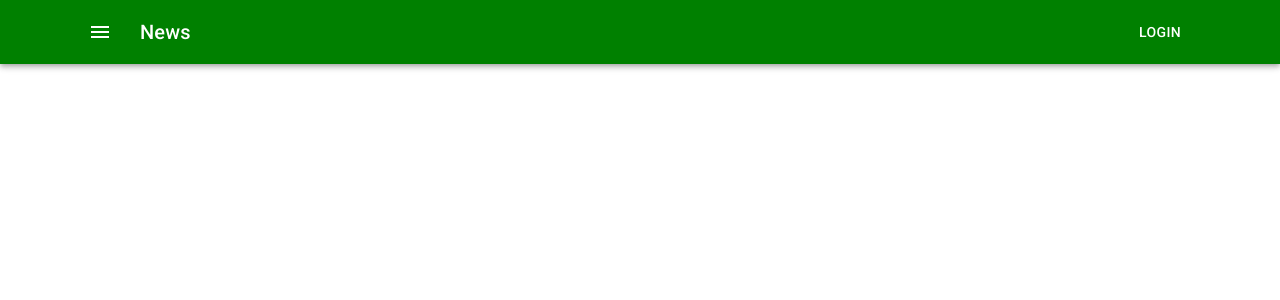
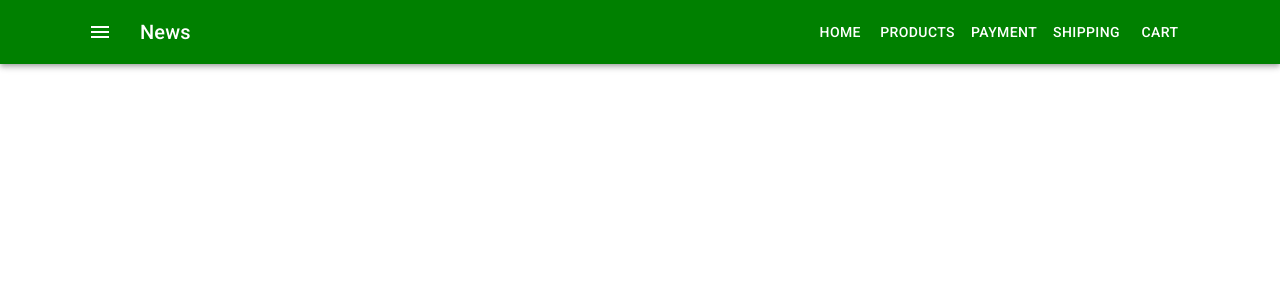
Before and after one commit to Sergii998/react-shop-project, a React (Create React App) app: page / in a window 1280 px wide. Shown: the top 300 px of the page. Built offline with nearby package versions, Linux system fonts and the light colour scheme.

Commit message:
add Menu

```diff
--- /dev/null
+++ b/src/components/Menu/Menu.tsx
@@ -0,0 +1,15 @@
+import Button from '@mui/material/Button'
+
+type Props = {}
+const Menu = (props: Props) => {
+    return (
+        <>
+            <Button color="inherit">Home</Button>
+            <Button color="inherit">Products</Button>
+            <Button color="inherit">Payment</Button>
+            <Button color="inherit">Shipping</Button>
+            <Button color="inherit">Cart</Button>
+        </>
+    )
+}
+export default Menu
--- a/src/container/Header/Header.tsx
+++ b/src/container/Header/Header.tsx
@@ -2,11 +2,12 @@
 
 import Toolbar from '@mui/material/Toolbar'
 import Typography from '@mui/material/Typography'
-import Button from '@mui/material/Button'
+
 import IconButton from '@mui/material/IconButton'
 import MenuIcon from '@mui/icons-material/Menu'
 import Container from '@mui/material/Container'
 import './Header.scss'
+import Menu from 'components/Menu/Menu'
 
 type Props = {}
 
@@ -31,7 +32,7 @@
                     >
                         News
                     </Typography>
-                    <Button color="inherit">Login</Button>
+                    <Menu />
                 </Toolbar>
             </Container>
         </AppBar>
```
